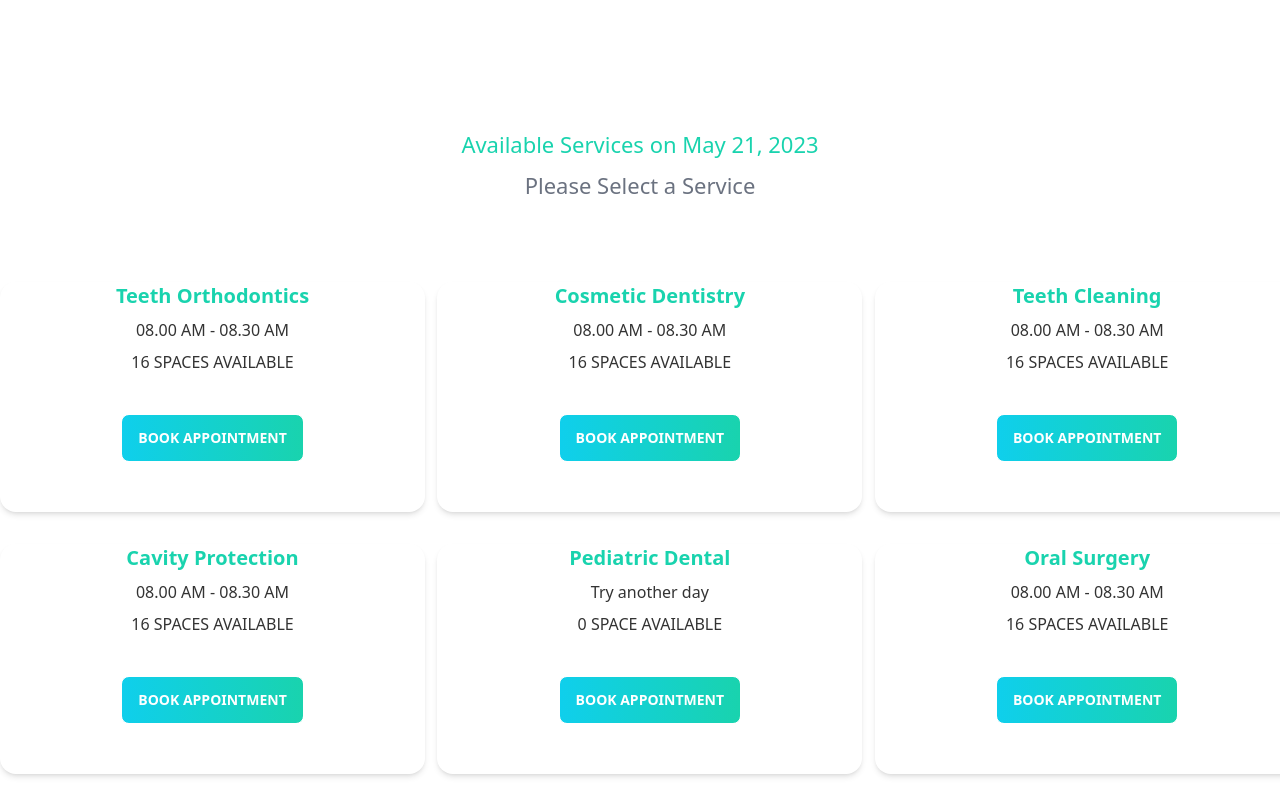
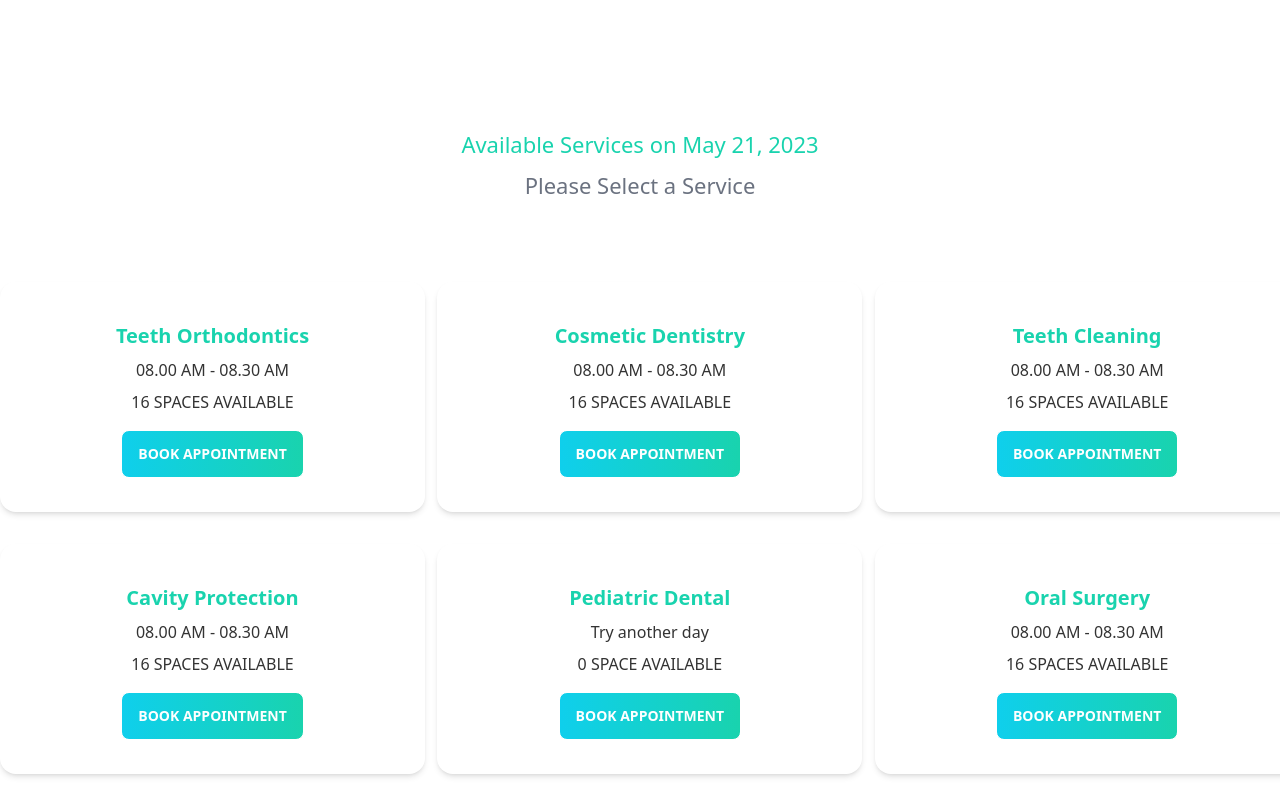
Before and after one commit to shahadat52/Doctors-Portal, a React (Create React App) app: page /appointment in a window 1280 px wide. Shown: the part 600-1400 px from the top of the page. Built offline with nearby package versions, Linux system fonts and the light colour scheme.

Commit message:
modal added

```diff
--- a/src/Pages/Appointment/AvailableAppointments/AvailableAppointment.jsx
+++ b/src/Pages/Appointment/AvailableAppointments/AvailableAppointment.jsx
@@ -1,14 +1,18 @@
 import React from 'react';
 import ButtonPrimary from '../../../Utilities/ButtonPrimary';
 
-const AvailableAppointment = ({ availableOption }) => {
+const AvailableAppointment = ({ availableOption, setTreatment }) => {
     const { name, slots } = availableOption
     return (
-        <div className='rounded-2xl w-[425px] h-[230px] shadow-md text-center mx-auto' >
-            <h2 className='flex justify-center  text-xl font-bold text-secondary  '>{name}</h2>
+        <div className=' rounded-2xl w-[425px] h-[230px] shadow-md text-center mx-auto' >
+            <h2 className='flex justify-center pt-10 text-xl font-bold text-secondary  '>{name}</h2>
             <h2 className='text-center my-2'> {slots.length > 0 ? slots[0] : 'Try another day'} </h2>
             <p>{slots.length} {slots.length > 1 ? 'SPACES' : 'SPACE'} AVAILABLE</p>
-            <div className='justify-center flex my-10'><ButtonPrimary>BOOK APPOINTMENT</ButtonPrimary></div>
+            <div onClick={() => setTreatment(availableOption)} className='justify-center flex pb-10 pt-4'><ButtonPrimary> <label
+
+                htmlFor="booking-modal"
+                className=""
+            >BOOK APPOINTMENT</label></ButtonPrimary></div>
         </div>
     );
 };
--- a/src/Pages/Appointment/AvailableAppointments/AvailableAppointments.jsx
+++ b/src/Pages/Appointment/AvailableAppointments/AvailableAppointments.jsx
@@ -1,9 +1,11 @@
 import { format } from 'date-fns';
 import React, { useEffect, useState } from 'react';
 import AvailableAppointment from './AvailableAppointment';
+import BookingModal from './BookingModal';
 
 const AvailableAppointments = ({ selectedDate }) => {
     const [availableOptions, setAvailableOptions] = useState([])
+    const [treatment, setTreatment] = useState(" ")
 
     useEffect(() => {
         fetch('appointmentOptions.json')
@@ -11,7 +13,7 @@
             .then(data => setAvailableOptions(data))
     }, [])
     return (
-        <div>
+        <section>
             <h3 className='text-[22px] text-secondary text-center mt-60'>Available Services on {format(selectedDate, 'PP')}</h3>
             <h3 className='text-center text-gray-500 text-[22px] mt-2 mb-20 '>Please Select a Service</h3>
             <div className='grid lg:grid-cols-3 md:grid-cols-2 sm:grid-cols-1 gap-8 mb-[100px] '>
@@ -19,10 +21,14 @@
                     availableOptions.map(availableOption => <AvailableAppointment
                         key={availableOption.id}
                         availableOption={availableOption}
+                        setTreatment={setTreatment}
                     />)
                 }
             </div>
-        </div>
+            <BookingModal
+                treatment={treatment}
+            />
+        </section>
     );
 };
 
--- /dev/null
+++ b/src/Pages/Appointment/AvailableAppointments/BookingModal.jsx
@@ -0,0 +1,19 @@
+import React from 'react';
+
+const BookingModal = ({ treatment }) => {
+    const { name } = treatment
+    return (
+        <div>
+            <input type="checkbox" id="booking-modal" className="modal-toggle" />
+            <div className="modal">
+                <div className="modal-box relative">
+                    <label htmlFor="booking-modal" className="btn btn-sm btn-circle absolute right-2 top-2">✕</label>
+                    <h3 className="text-lg font-bold">{name}</h3>
+                    <p className="py-4">You've been selected for a chance to get one year of subscription to use Wikipedia for free!</p>
+                </div>
+            </div>
+        </div>
+    );
+};
+
+export default BookingModal;
```
